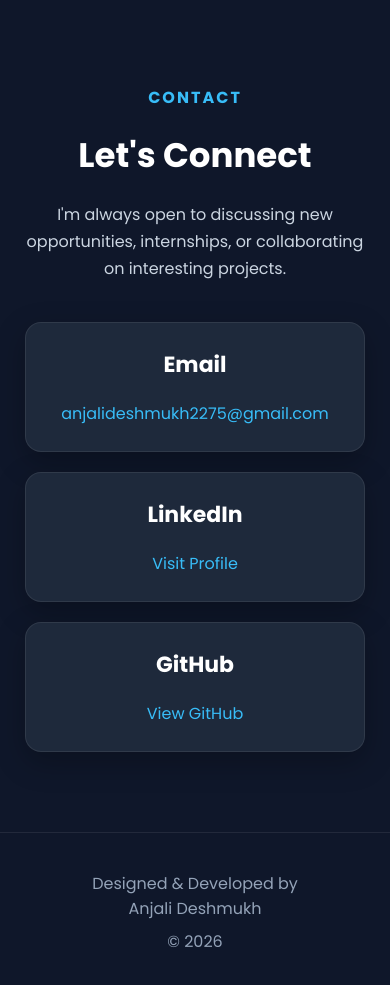
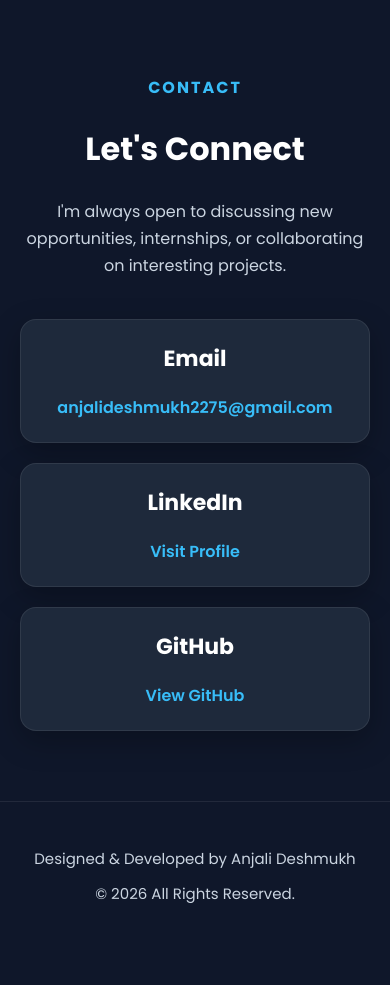
Before and after one commit to anjaliideshmukh/Portfolio, a React (Vite) app: page / in a window 390 px wide. Shown: the part 7260-8245 px from the top of the page. After the commit the page ends 8210 px from the top, so only its background shows below. Built offline with nearby package versions, Linux system fonts and the light colour scheme.

Commit message:
Finalize portfolio website with responsive design

```diff
--- a/src/components/Contact/contact.css
+++ b/src/components/Contact/contact.css
@@ -1,6 +1,6 @@
 .contact{
     margin-left:240px;
-    padding:80px 60px;
+    padding:100px 80px;
 }
 
 .contact-title{
@@ -8,30 +8,30 @@
     font-size:18px;
     letter-spacing:3px;
     text-transform:uppercase;
-    margin-bottom:20px;
+    margin-bottom:25px;
 }
 
 .contact h2{
     font-size:42px;
-    margin-bottom:20px;
+    margin-bottom:25px;
 }
 
 .contact-description{
     color:#cbd5e1;
-    max-width:650px;
+    max-width:700px;
     line-height:1.8;
-    margin-bottom:50px;
+    margin-bottom:60px;
 }
 
 .contact-info{
     display:grid;
     grid-template-columns:repeat(auto-fit,minmax(280px,1fr));
-    gap:30px;
+    gap:35px;
 }
 
 .contact-card{
     background:#1e293b;
-    padding:30px;
+    padding:35px;
     border-radius:16px;
     border:1px solid rgba(255,255,255,.08);
     box-shadow:0 10px 30px rgba(0,0,0,.25);
@@ -39,7 +39,7 @@
 }
 
 .contact-card:hover{
-    transform:translateY(-8px);
+    transform:translateY(-10px);
     border-color:#38bdf8;
     background:#243244;
     box-shadow:0 18px 35px rgba(56,189,248,.18);
@@ -47,7 +47,7 @@
 
 .contact-card h3{
     color:white;
-    font-size:24px;
+    font-size:22px;
     margin-bottom:20px;
 }
 
@@ -66,6 +66,7 @@
     color:#38bdf8;
     text-decoration:none;
     transition:.3s;
+    font-weight:600;
 }
 
 .contact-link:hover{
@@ -81,7 +82,7 @@
     .contact{
 
         margin-left:0;
-        padding:80px 25px;
+        padding:70px 20px;
         text-align:center;
 
     }
@@ -95,7 +96,7 @@
 
     .contact h2{
 
-        font-size:34px;
+        font-size:32px;
 
     }
     .contact-description{
@@ -116,7 +117,7 @@
 
     .contact-card{
 
-        padding:25px;
+        padding:22px;
 
     }
 
--- a/src/components/Footer/footer.css
+++ b/src/components/Footer/footer.css
@@ -1,16 +1,19 @@
 .footer{
     margin-left:240px;
-    padding:30px;
+    padding:40px 20px;
     text-align:center;
-    color:#94a3b8;
+    color:#cbd5e1;
+    font-size:15px;
     border-top:1px solid rgba(255,255,255,.08);
 }
 
 .footer p{
     margin:8px 0;
+    line-height:1.8;
 }
-@media(max-width:768px){
+@media (max-width:768px){
     .footer{
-        margin-left: 0;
+        margin-left:0;
+        padding:35px 20px;
     }
 }
--- a/src/components/Footer/footer.jsx
+++ b/src/components/Footer/footer.jsx
@@ -5,13 +5,11 @@ function Footer(){
         <footer className="footer">
 
     <p>
-        Designed & Developed by
-    <br/>
-        Anjali Deshmukh
+        Designed & Developed by Anjali Deshmukh
     </p>
 
     <p>
-        © 2026
+        © 2026 All Rights Reserved.
     </p>
 
 </footer>
```
